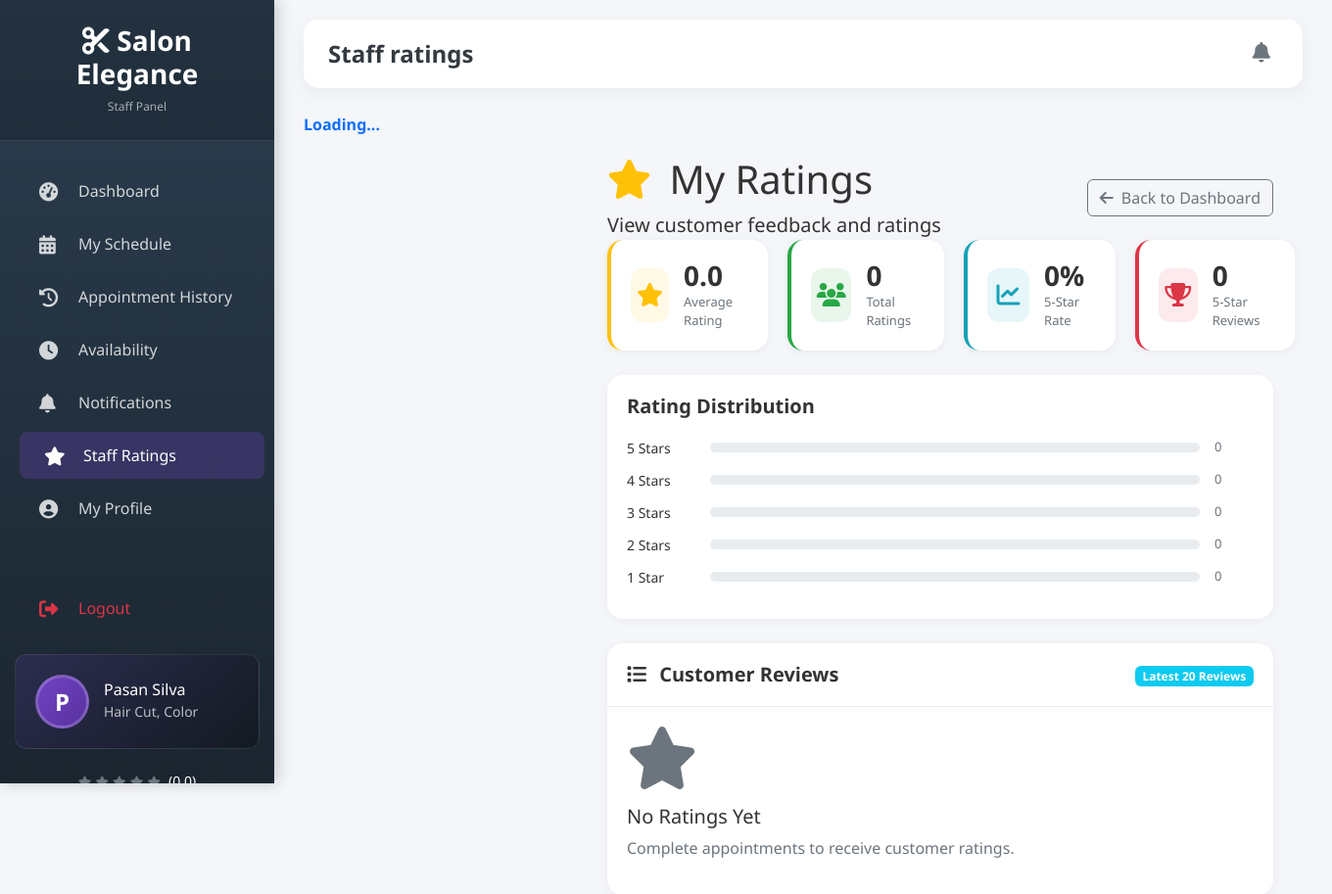
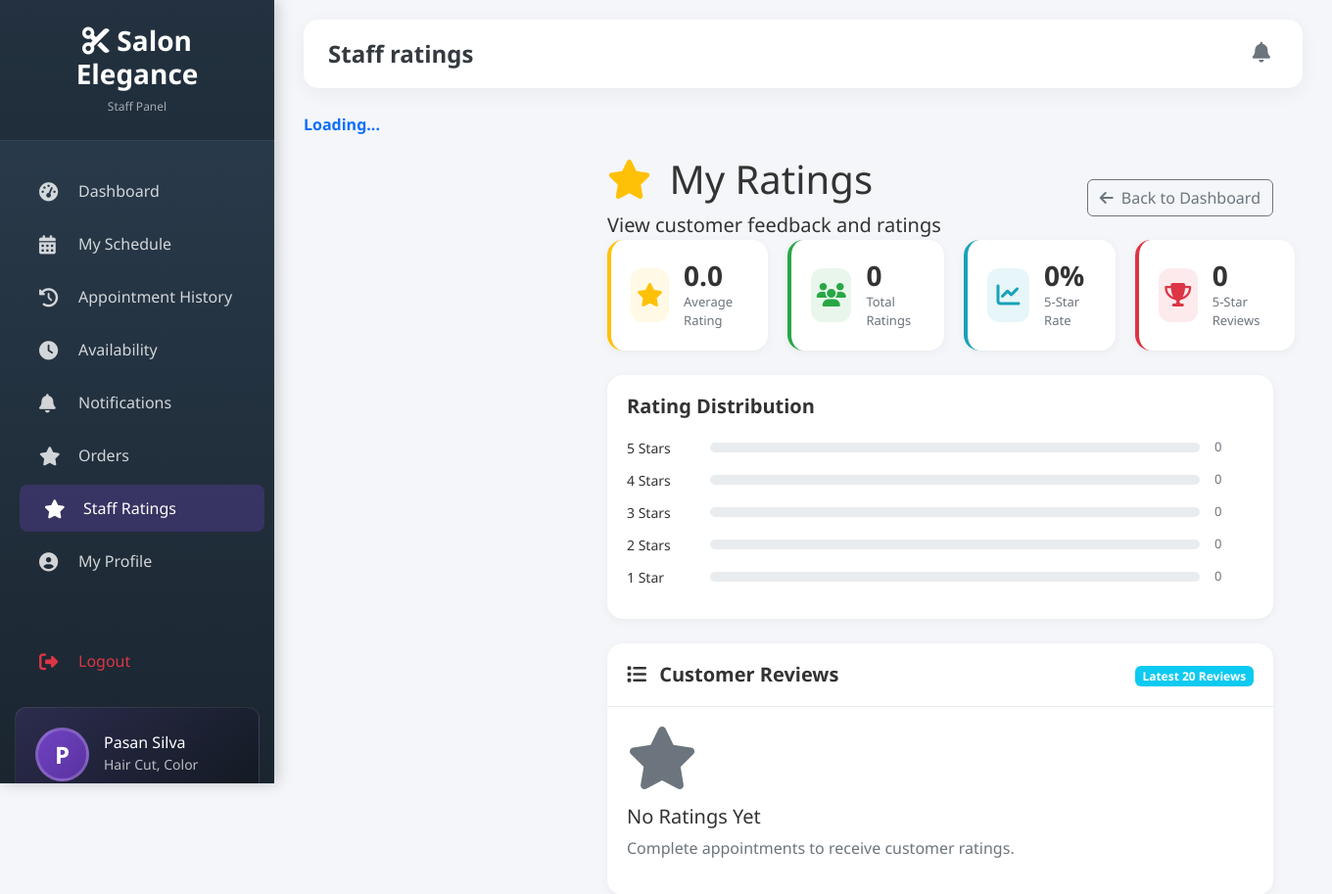
Before and after one commit to duresh/Saloon2, a PHP site: page /Saloon/pages/admin/staff-ratings.php in a window 1360 px wide. Shown: the top 913 px of the page at 98% size. Run offline with PHP 8.4, Linux system fonts and the light colour scheme; a user stored in the database is signed in; data comes from the database, SQL or seed files in the repository; data that the repository does not hold is empty; some libraries are stand-ins or nearby versions.

Commit message:
staff orders

```diff
--- a/pages/admin/header/header-staff.php
+++ b/pages/admin/header/header-staff.php
@@ -278,6 +278,11 @@ $current_page = basename($_SERVER['PHP_SELF']);
                 </a>
             </li>
             <li class="nav-item">
+                <a class="nav-link" href="staff-orders.php">
+                    <i class="fa fa-star" aria-hidden="true"></i> Orders
+                </a>
+            </li>
+            <li class="nav-item">
                 <a class="nav-link active" href="staff-ratings.php">
                     <i class="fa fa-star" aria-hidden="true"></i> Staff Ratings
                 </a>
```
